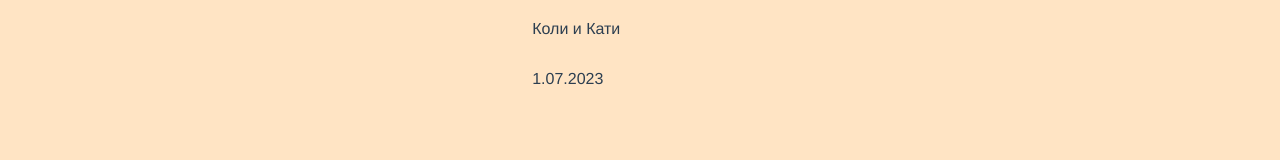
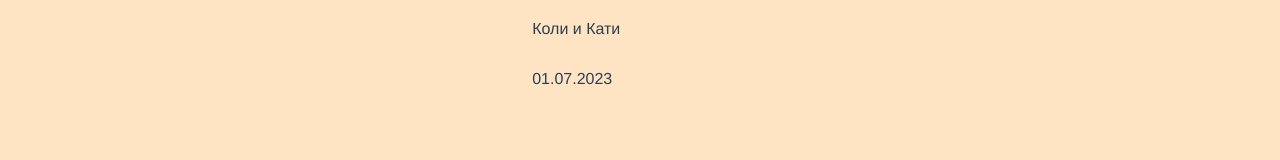
Before and after one commit to nokauttorton/kk-wedding, a Vue app: page / in a window 1280 px wide. Shown: the part 380-540 px from the top of the page. Built offline with nearby package versions, Linux system fonts and the light colour scheme.

Commit message:
version 0.1.2

```diff
--- a/package.json
+++ b/package.json
@@ -1,6 +1,6 @@
 {
-  "name": "kkwedding.github.io",
-  "version": "0.1.1",
+  "name": "kk-wedding",
+  "version": "0.1.2",
   "private": true,
   "scripts": {
     "serve": "vue-cli-service serve",
--- a/public/index.html
+++ b/public/index.html
@@ -5,7 +5,8 @@
     <meta http-equiv="X-UA-Compatible" content="IE=edge">
     <meta name="viewport" content="width=device-width,initial-scale=1.0">
     <link rel="icon" href="<%= BASE_URL %>favicon.ico">
-    <title><%= htmlWebpackPlugin.options.title %></title>
+    <!-- <title><%= htmlWebpackPlugin.options.title %></title> -->
+    <title>K&K</title>
   </head>
   <body>
     <noscript>
--- a/src/views/MainPage.vue
+++ b/src/views/MainPage.vue
@@ -5,7 +5,7 @@
       <w-counter/>
       <p>Свадьба</p>
       <p>Коли и Кати</p>
-      <p>1.07.2023</p>
+      <p>01.07.2023</p>
     </w-page-block>
     <w-page-block color="blue">
       <p>Дорогие мама и папа!</p>
--- a/vue.config.js
+++ b/vue.config.js
@@ -5,5 +5,5 @@
 // })
 
 module.exports = {
-    publicPath: process.env.NODE_ENV === 'production' ? '/kkwedding.github.io/' : '/'
+    publicPath: process.env.NODE_ENV === 'production' ? '/kk-wedding/' : '/'
 }
```
Also changed, not shown: 1 other file (tests, documents, lock files or other folders).
